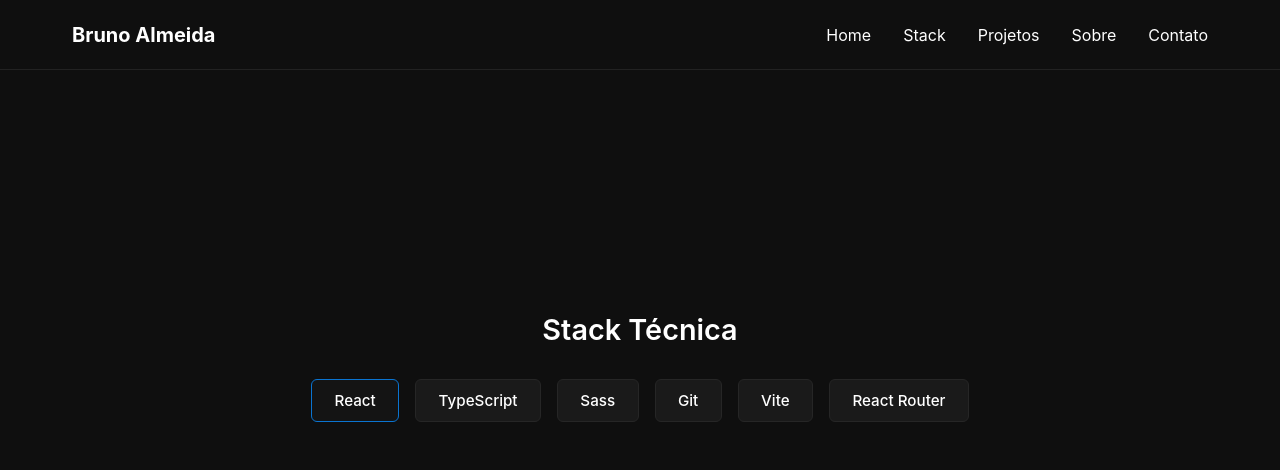
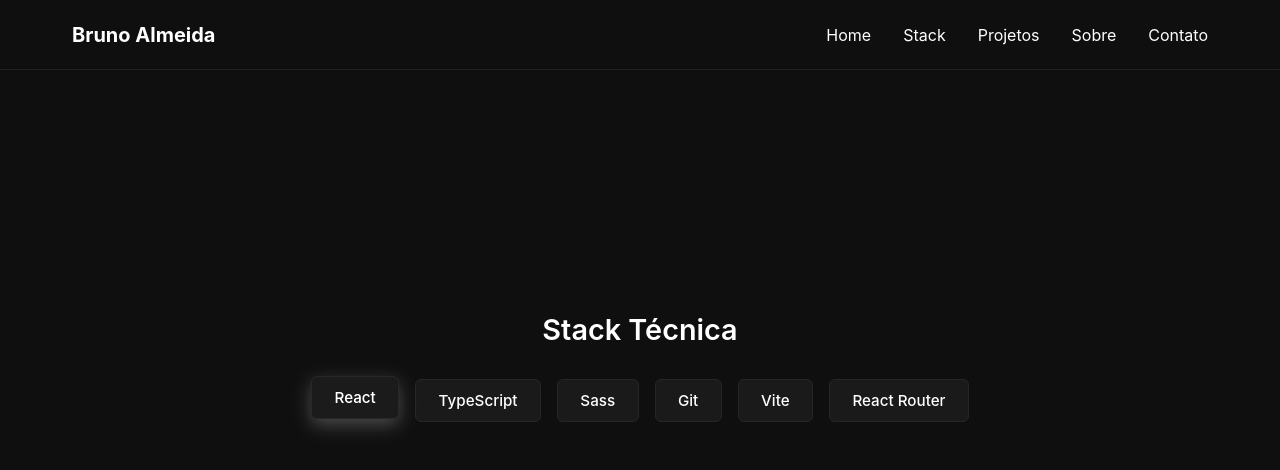
Before and after one commit to brunosilvade/Portfolio, a React (Vite) app: page / in a window 1280 px wide. In both pictures the pointer is over the item 355 px from the left and 1150 px from the top of the page. Shown: the part 750-1220 px from the top of the page. Built offline with nearby package versions, Linux system fonts and the light colour scheme.

Commit message:
style(stack): remove blue accents and apply white glow hover effect

```diff
--- a/src/styles/components/_stack.scss
+++ b/src/styles/components/_stack.scss
@@ -25,11 +25,13 @@
     font-weight: 500;
     font-size: 0.95rem;
     border: 1px solid #262626;
-    transition: 0.2s ease;
+    color: #fff;
+    transition: transform 0.2s ease, box-shadow 0.3s ease, filter 0.3s ease;
   }
 
   li:hover {
-    border-color: #0a74d1;
-    background: #141414;
+    transform: translateY(-3px);
+    box-shadow: 0 6px 18px rgba(255, 255, 255, 0.25);
+    filter: brightness(1.05);
   }
 }
```
